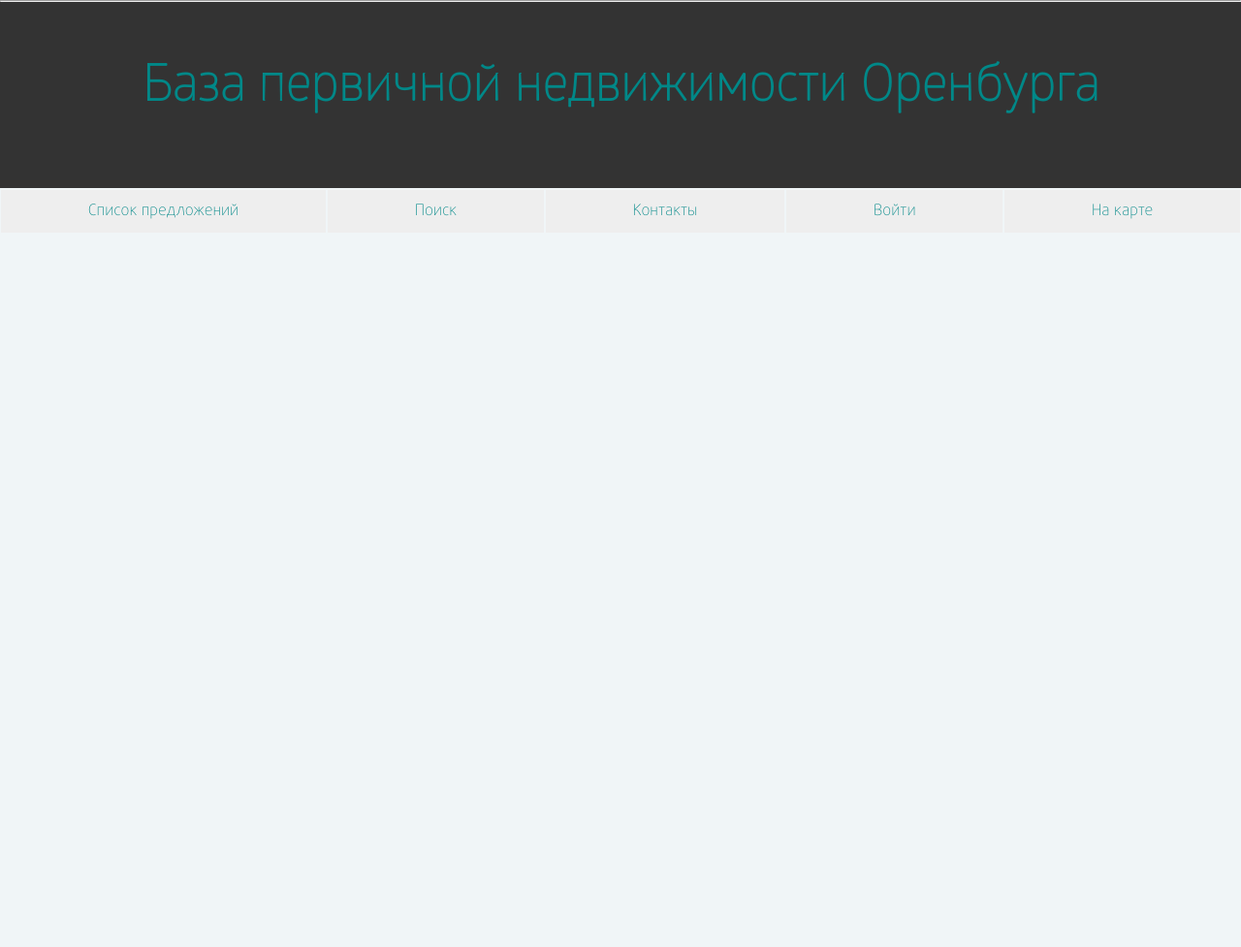
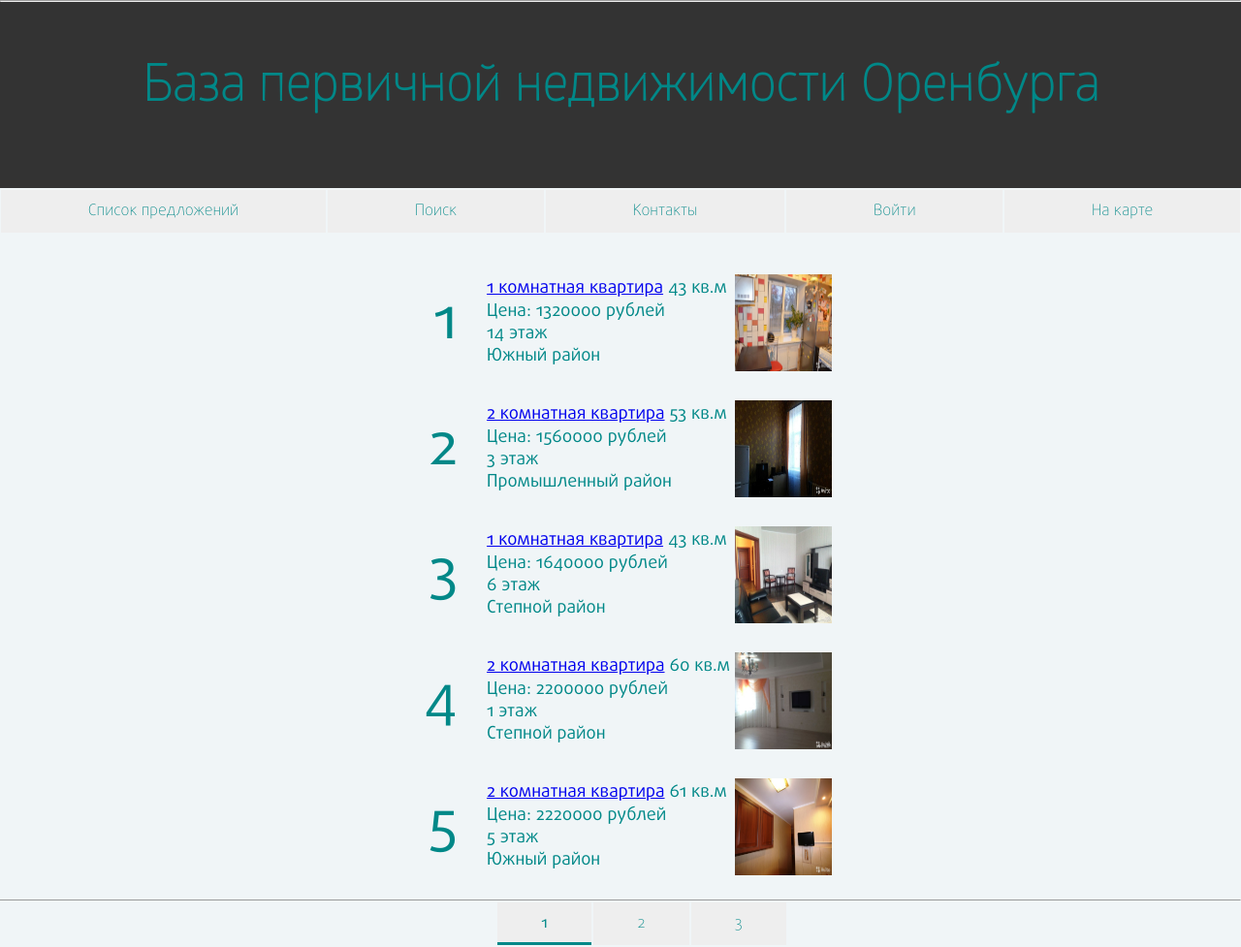
Before and after one commit to Mutanoball/RB2, a PHP site: page /page1 in a window 1280 px wide. Shown: the whole page at 97% size. Before the commit the page ends 226 px from the top, so only its background shows below. Run offline with PHP 8.4, Linux system fonts and the light colour scheme; data comes from the database, SQL or seed files in the repository; some libraries are stand-ins or nearby versions.

Commit message:
исправил пагинатор

```diff
--- a/index.php
+++ b/index.php
@@ -4,7 +4,7 @@
         <meta charset="utf-8"/>
         <title>База первичной недвижимости Оренбурга</title>
         <script src='https://code.jquery.com/jquery-2.1.4.min.js'></script>
-        <link rel="stylesheet" type="text/css" href="Public/Main.css"/>
+        <link rel="stylesheet" type="text/css" href="/Public/Main.css">
     </head>
 
     <body>
@@ -18,32 +18,35 @@ $page = substr($_SERVER['REQUEST_URI'],1);
 if ($page == "list") {
     echo '<p class="menu-item_state_active">Список предложений</p>';
 } else {
-    echo '<a href="list" class="menu-item">Список предложений</a>';
+    echo '<a href="/list" class="menu-item">Список предложений</a>';
 }
 if ($page == "search") {
     echo '<p class="menu-item_state_active">Поиск</p>';
 } else {
-    echo '<a href="search" class="menu-item">Поиск</a>';
+    echo '<a href="/search" class="menu-item">Поиск</a>';
 }
 if ($page == "contacts") {
     echo '<p class="menu-item_state_active">Контакты</p>';
 } else {
-    echo '<a href="contacts" class="menu-item">Контакты</a>';
+    echo '<a href="/contacts" class="menu-item">Контакты</a>';
 }
 if ($page == "auth") {
     echo '<p class="menu-item_state_active">Войти</p>';
 } else {
-    echo '<a href="auth" class="menu-item">Войти</a>';
+    echo '<a href="/auth" class="menu-item">Войти</a>';
 }
 if ($page == "onmap") {
     echo '<p class="menu-item_state_active">На карте</p>';
 } else {
-    echo '<a href="onmap" class="menu-item">На карте</a>';
+    echo '<a href="/onmap" class="menu-item">На карте</a>';
 }
 echo '</div>';
 
 switch ($page) {
-    case "list":
+    case "list";
+    case "page1";
+    case "page2";
+    case "page3";
         require ("paginator.php");
         paginationFromBase($server, $username, $password, $db, "price", $pagi, 5);
         break;
@@ -59,10 +62,9 @@ switch ($page) {
     case "onmap":
         echo "но не очко обычно губит, а к одиннадцати туз";
         break;
-
+    default:
+        require ('flat.php');
 }
 
-if (is_numeric ($page)) {
-    require ('Offer.php');
-}
+
 ?>
--- a/paginator.php
+++ b/paginator.php
@@ -1,6 +1,6 @@
 <?php
 require 'config.php';
-$pagi = $_GET['pagi'];
+$pagi = substr($_SERVER['REQUEST_URI'],5);
 if (empty($pagi)) {
     $pagi = 1;
 }
@@ -30,7 +30,7 @@ function paginationFromBase($dbhost, $dbuser, $dbpassword, $dbname, $ordercriter
 
         echo "<div class ='list-block'>
               <div class='bignum'>$num</div>
-              <div class ='inner-list'><a href='$id'>$rooms комнатная квартира</a> $area кв.м <br>
+              <div class ='inner-list'><a href='offer/$id'>$rooms комнатная квартира</a> $area кв.м <br>
               Ценa: $price рублей<br>
               $storey этаж<br>
               $district район <br>
@@ -50,7 +50,7 @@ function paginationFromBase($dbhost, $dbuser, $dbpassword, $dbname, $ordercriter
             $iu[$i] = "menu-item_state_active";
         }
         ?>
-        <a href="?pagi=<?= $i ?>" class=<?= $iu[$i] ?>><?= $i ?></a>
+        <a href="page<?= $i ?>" class=<?= $iu[$i] ?>><?= $i ?></a>
     <?php
     }
 }
```
Also changed, not shown: flat.php (renamed from offer.php, +7 -7 lines).
